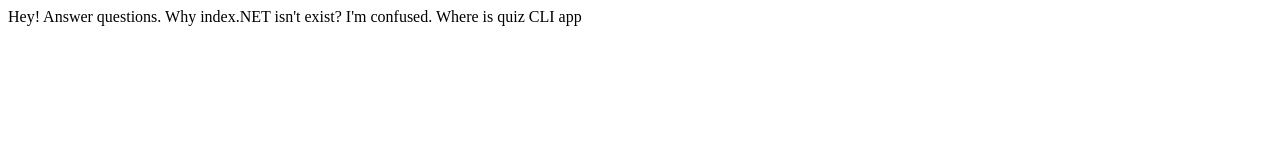
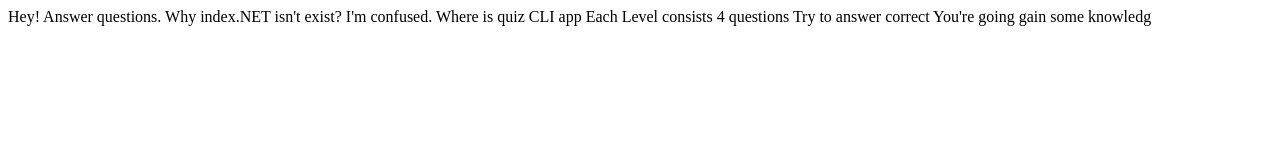
Before and after one commit to sbhsshankar/nutrition-quiz, a plain HTML site: page index.html in a window 1280 px wide. Drawn offline with Linux system fonts and the light colour scheme.

Commit message:
update quiz details

```diff
--- a/index.html
+++ b/index.html
@@ -11,5 +11,9 @@
 
     Why index.NET isn't exist?
     I'm confused. Where is quiz CLI app
+
+    Each Level consists 4 questions
+    Try to answer correct
+    You're going gain some knowledg
 </body>
 </html>
```
